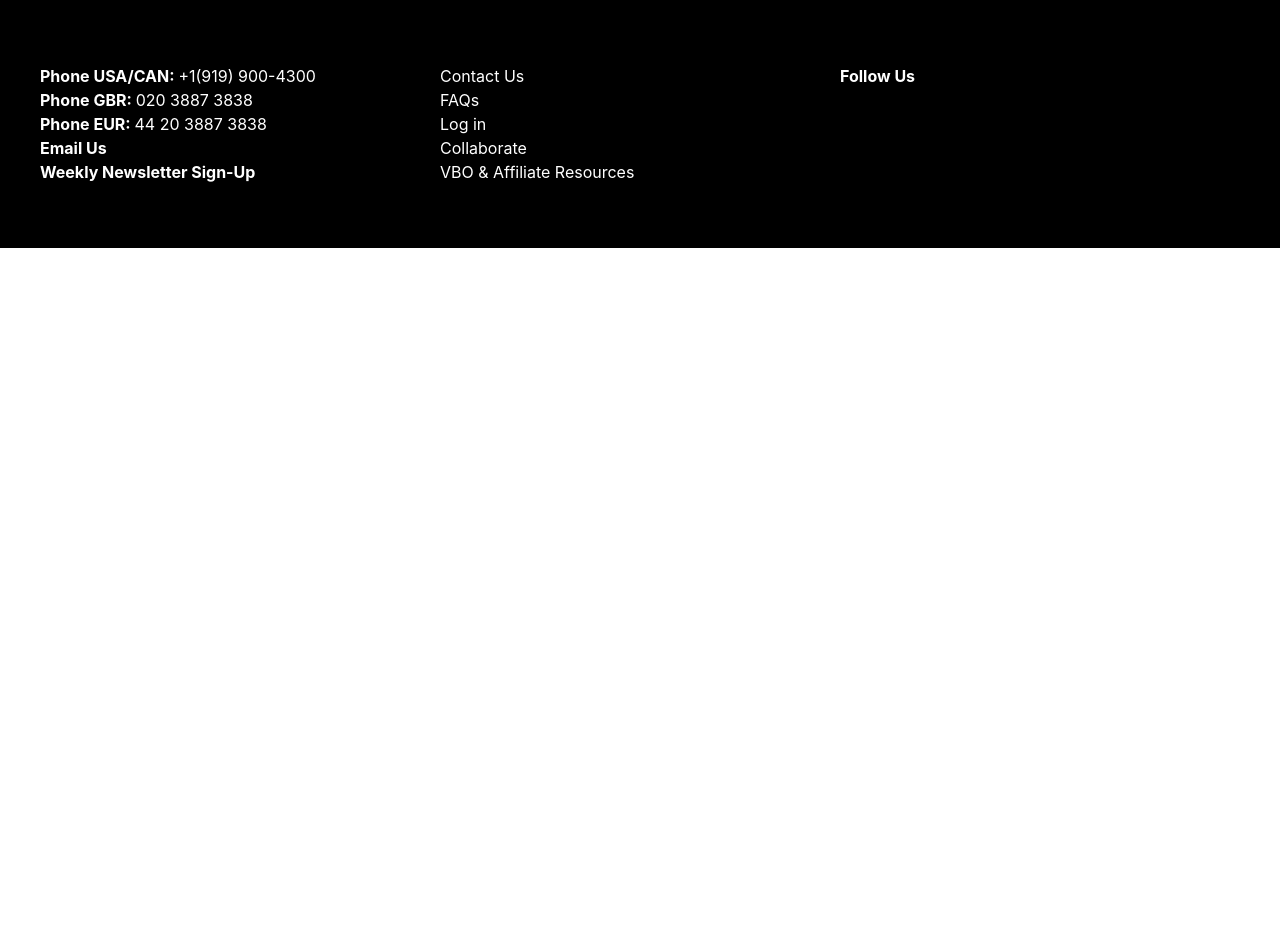
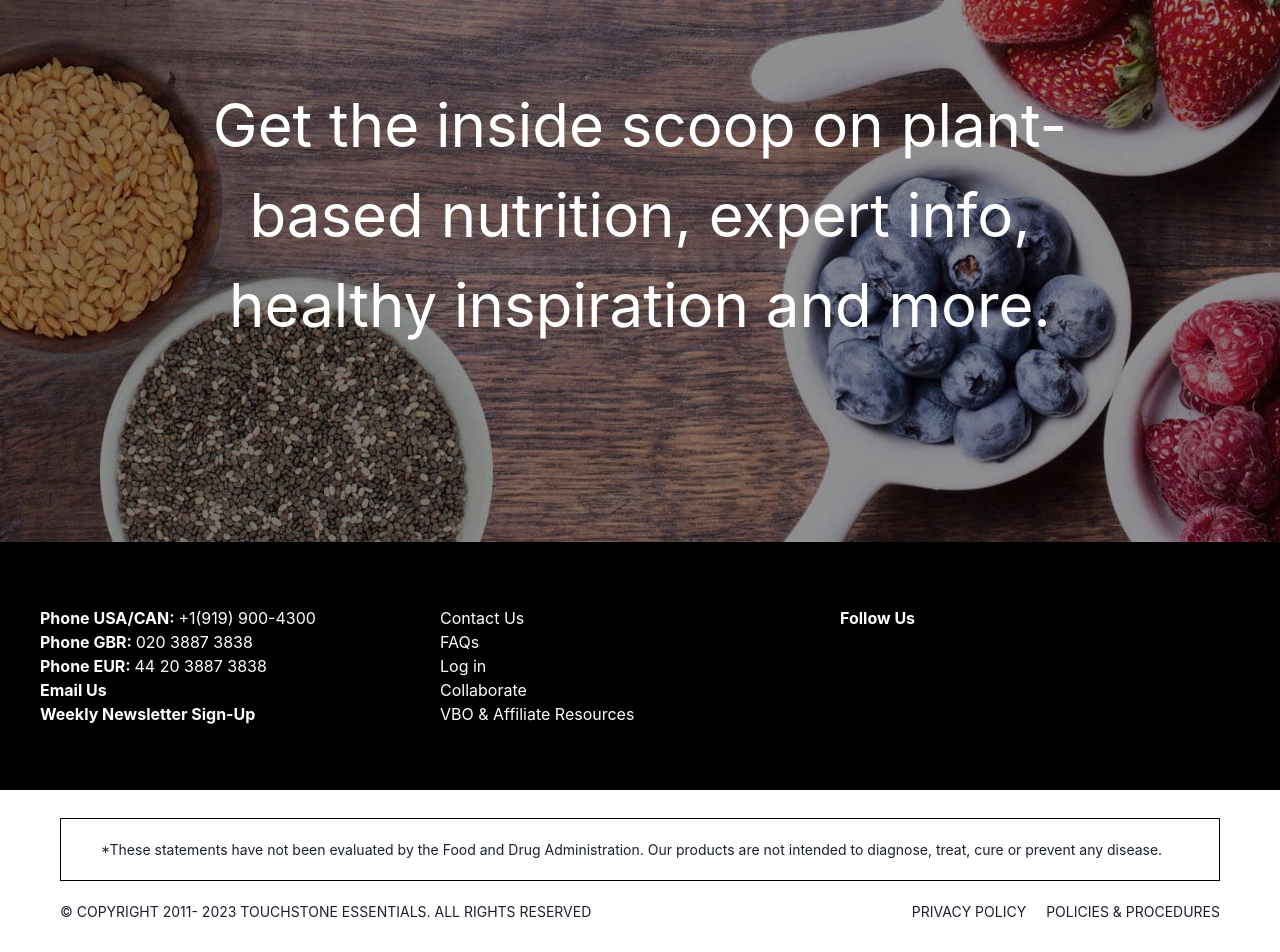
Before and after one commit to muiz6/thegoodinside, a Next.js app: page / in a window 1280 px wide. Shown: the top 952 px of the page. Before the commit the page ends 800 px from the top, so only its background shows below. Built offline with nearby package versions, Linux system fonts and the light colour scheme.

Commit message:
created header section

```diff
--- a/src/pages/index.tsx
+++ b/src/pages/index.tsx
@@ -1,11 +1,15 @@
-import Head from 'next/head'
-import Image from 'next/image'
-import FooterSection from 'sections/home_page/FooterSection'
-import styles from '../styles/Home.module.css'
+import Head from 'next/head';
+
+import FooterSection from 'sections/home_page/FooterSection';
+import HeaderSection from 'sections/home_page/HeaderSection';
 
 export default function Home() {
   return (
     <>
+      <Head>
+        <title>Our Blog - The Good Inside</title>
+      </Head>
+      <HeaderSection />
       <FooterSection />
     </>
   )
--- a/src/sections/home_page/FooterSection.tsx
+++ b/src/sections/home_page/FooterSection.tsx
@@ -1,10 +1,11 @@
-import { Box, chakra, Link, SimpleGrid, Text } from '@chakra-ui/react';
+import { Box, chakra, Flex, Link, SimpleGrid, Text } from '@chakra-ui/react';
 import React from 'react';
 import Container from 'components/Container';
 
 export default function FooterSection() {
   return (
-    <chakra.section bgColor="black" color="white" px="5">
+    <chakra.section>
+      <Box bgColor="black" color="white" px="5">
         <Container py="16">
           <SimpleGrid columns={{ md: 3 }}>
             <Box>
@@ -38,6 +39,22 @@ export default function FooterSection() {
               <Text><Link href="#">Follow Us</Link></Text>
             </Box>
           </SimpleGrid>
+
+        </Container>
+      </Box>
+      <Container px="5">
+        <Box border="1px solid black" py="5" px="10" mt="7">
+          <Text fontSize="sm">
+            *These statements have not been evaluated by the Food and Drug Administration. Our products are not intended to diagnose, treat, cure or prevent any disease.
+          </Text>
+        </Box>
+        <Flex justify="space-between" pt="5" pb="10" fontSize="sm">
+          &copy; COPYRIGHT 2011- 2023 TOUCHSTONE ESSENTIALS. ALL RIGHTS RESERVED
+          <Box>
+            <Link href="#">PRIVACY POLICY</Link>
+            <Link href="#" ml="5">POLICIES & PROCEDURES</Link>
+          </Box>
+        </Flex>
       </Container>
     </chakra.section>
   );
--- /dev/null
+++ b/src/sections/home_page/HeaderSection.jsx
@@ -0,0 +1,12 @@
+import { chakra, Text } from '@chakra-ui/react';
+import React from 'react';
+
+export default function HeaderSection() {
+  return (
+    <chakra.header bgColor="gray.400" px="5" pt="20" pb="48" bg="url(/img/header.jpg)" bgSize="cover">
+      <Text as="h1" fontSize="6xl" color="white" textAlign="center" maxW={{ md: '1000px' }} mx={{ md: 'auto' }}>
+        Get the inside scoop on plant-based nutrition, expert info, healthy inspiration and more.
+      </Text>
+    </chakra.header>
+  );
+}
```
Also changed, not shown: public/img/header.jpg (added). Lines whose indentation alone changed are shown as unchanged.
